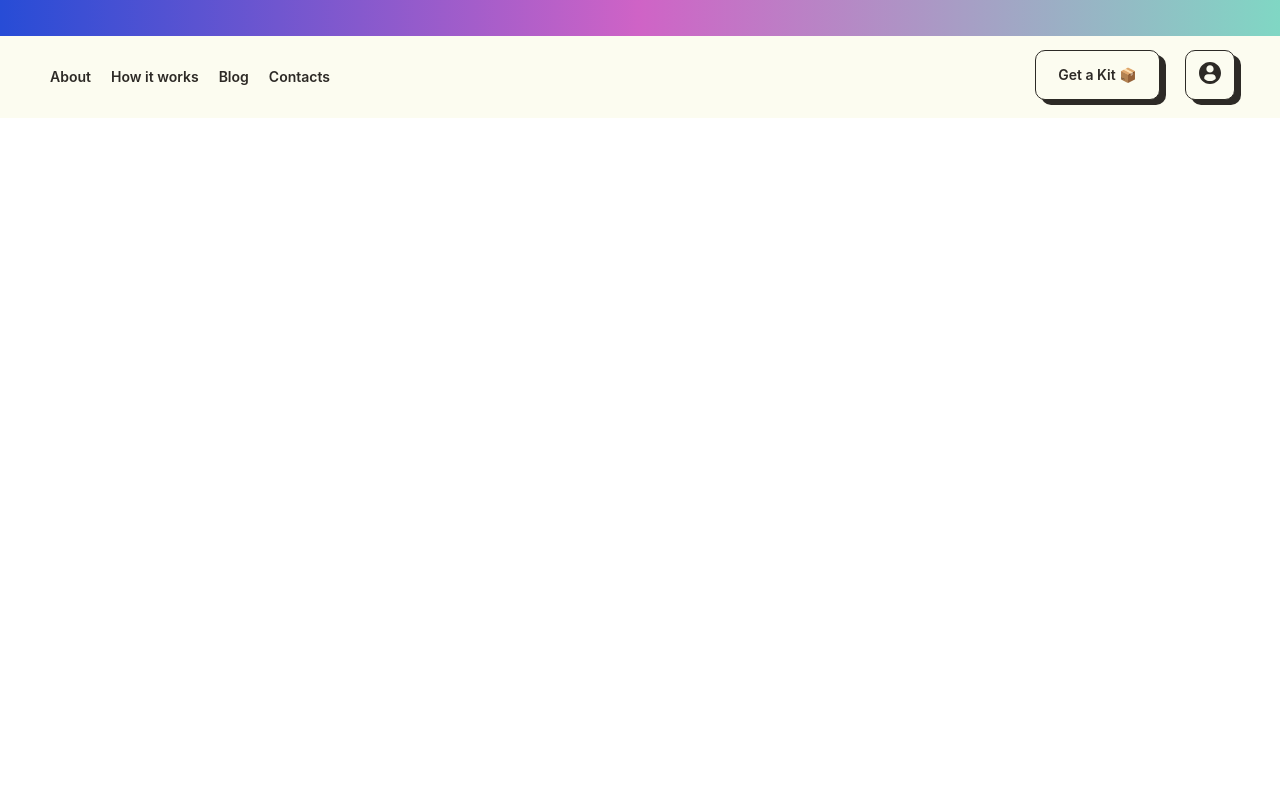
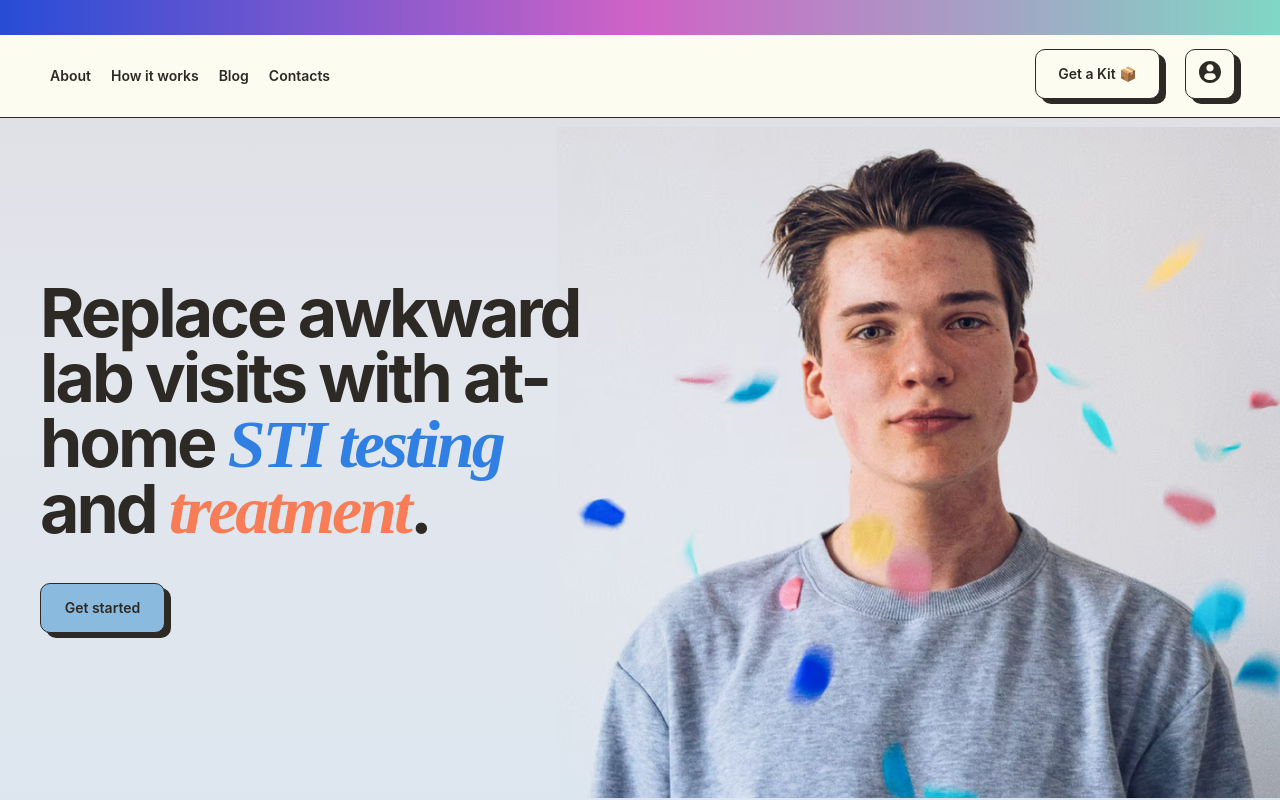
Before and after one commit to vladyslav-panchenko280/sti-testing-landing, a website: page src/html/index.html in a window 1280 px wide. Drawn offline with nearby package versions, Linux system fonts and the light colour scheme; files that its build step writes are made by us from their sources; a web font is replaced by a local one.

Commit message:
push intro

```diff
--- a/gulpfile.babel.js/config/path.js
+++ b/gulpfile.babel.js/config/path.js
@@ -7,7 +7,7 @@ export default {
   html: {
     src: pathSrc + "/html/*.html",
     watch: pathSrc + "/html/**/*.html",
-    dest: pathDest + "/html"
+    dest: pathDest
   },
 
   css: {
--- a/src/html/index.html
+++ b/src/html/index.html
@@ -1,5 +1,6 @@
 <!DOCTYPE html>
 <html lang="en">
+
 <head>
     <meta charset="UTF-8">
     <meta http-equiv="X-UA-Compatible" content="IE=edge">
@@ -8,6 +9,7 @@
     <title>STI Testing</title>
     <link rel="stylesheet" href="../css/index.min.css">
 </head>
+
 <body>
     <header class="header" title="header">
         <div class="header__runningline" title="running line">
@@ -23,14 +25,30 @@
                 </ul>
             </nav>
             <div class="header__buttonsContainer">
-                <div class="btnContainer">
-                    <button class="btn">Get a Kit &#x1f4e6;</button>
+                <div class="btnContainer btnMargin">
+                    <button class="btn" title="Get a kit">Get a Kit &#x1f4e6;</button>
                 </div>
                 <div class="loginBtnContainer">
-                    <button class="loginBtn"><img src="../img/icons/authentication.svg" alt="log in icon"></button>
+                    <button class="loginBtn" title="Log in"><img src="../img/icons/authentication.svg" alt="log in icon"></button>
                 </div>
             </div>
         </div>
     </header>
+    <main class="main">
+        <section class="intro">
+            <div class="intro__photo"><img src="../img/photos/young-man.jpg" alt="young-man"></div>
+            <div class="intro__container">
+                <div class="intro__content">
+                    <h1 class="intro__text">Replace awkward lab visits with at-home <span class="intro__span intro__span--blue">STI testing</span> and <span class="intro__span intro__span--red">treatment</span>.
+                    </h1>
+                    <div class="btnContainer">
+                        <button class="btn btn--blue" title="Get started">Get started</button>
+                    </div>
+                </div>
+
+            </div>
+        </section>
+    </main>
 </body>
+
 </html>
--- a/src/scss/layout/header.scss
+++ b/src/scss/layout/header.scss
@@ -4,6 +4,8 @@
      flex-direction: column;
      background: $mainBackground;
      position: fixed;
+     border-bottom: $mainBorder;
+     z-index: 100;
 
      &__runningline {
           background: $gradient;
@@ -20,7 +22,9 @@
 
      &__container {
           @include flexAlign(flex, center, space-between);
-          @include buildSize($maxContentWidth, calc($headerHeight - $runninglineHeight));
+          @include buildSize(100%, calc($headerHeight - $runninglineHeight));
+          max-width: calc($maxContentWidth + 40px);
+          padding: 0 20px;
      }
 
      &__navigation {
--- a/src/scss/layout/intro.scss
+++ b/src/scss/layout/intro.scss
@@ -0,0 +1,41 @@
+.intro {
+     background: linear-gradient(180deg, #DEDDE2 0%, #E3E6ED 44.29%, #DDE6EF 100%);;
+     @include buildSize(100%, 100vh);
+     @include flexAlign(flex, flex-end, center);
+
+     &__container {
+          @include buildSize($maxContentWidth+40, calc(100% - $headerHeight));
+          @include flexAlign(flex, center, space-between);
+          padding: 0 20px;
+     }
+
+     &__content {
+          z-index: 2;
+     }
+
+     &__text {
+          @include buildFont(Inter, 68px, 700, $complementaryDark);
+          width: 45%;
+          letter-spacing: -3px;
+          line-height: 95%;
+          margin-bottom: 40px;
+     }
+
+     &__span {
+          font-family: 'Fairplay Display';
+          font-style: italic;
+
+          &--blue {
+               color: $mainBlue;
+          }
+
+          &--red {
+               color: $mainRedx;
+          }
+     }
+
+     &__photo {
+          position: absolute;
+          right: 0;
+     }
+}
--- /dev/null
+++ b/src/scss/layout/main.scss
@@ -0,0 +1,3 @@
+.main {
+     @include buildSize(100%, 100%)
+}
--- a/src/scss/ui/buttons.scss
+++ b/src/scss/ui/buttons.scss
@@ -1,6 +1,5 @@
 .btnContainer {
      @include buildSize(130px, 55px);
-     margin: 0 20px;
      position: relative;
 
      &::before {
@@ -28,6 +27,10 @@
 
      &:hover {
           transform: translate(2px, 2px);
+     }
+
+     &--blue {
+          background: $babyBlue;
      }
 
 }
@@ -60,3 +63,7 @@
           transform: translate(2px, 2px);
      }
 }
+
+.btnMargin {
+     margin: 0 20px;
+}
```
